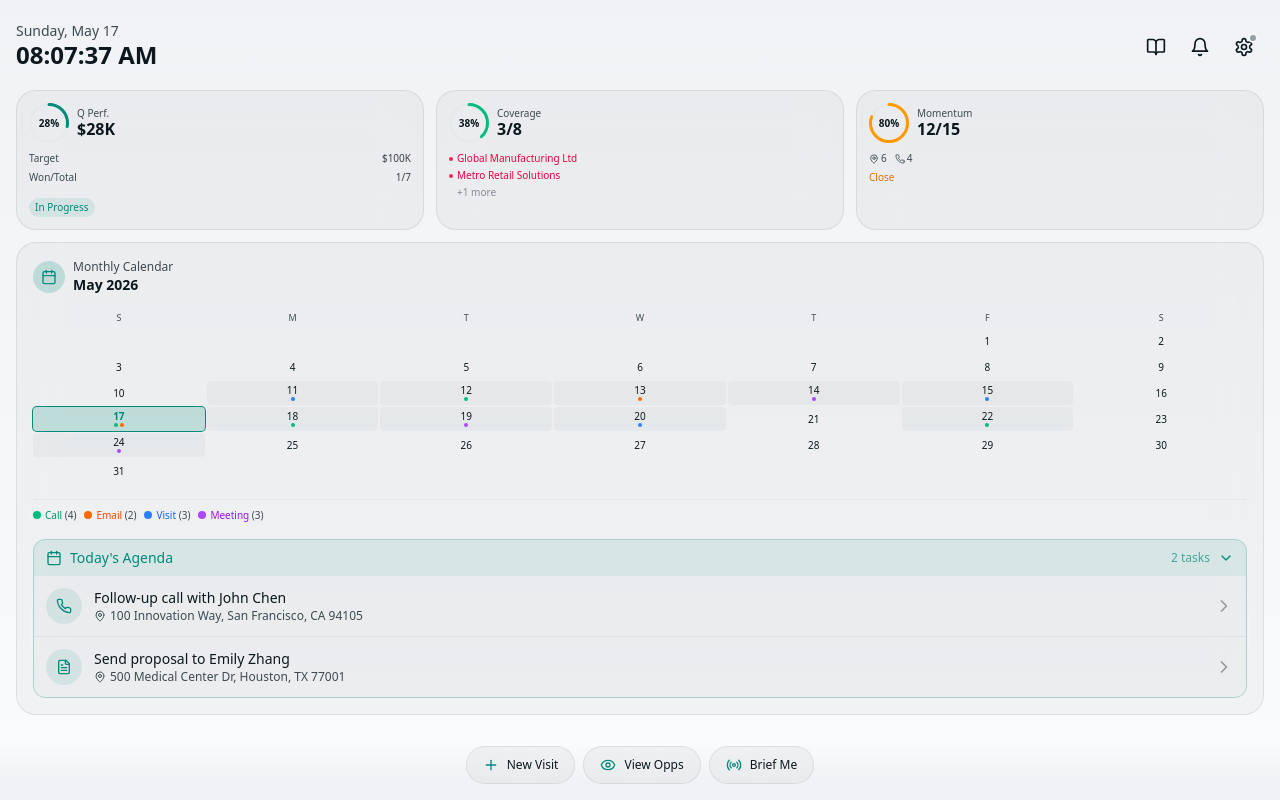
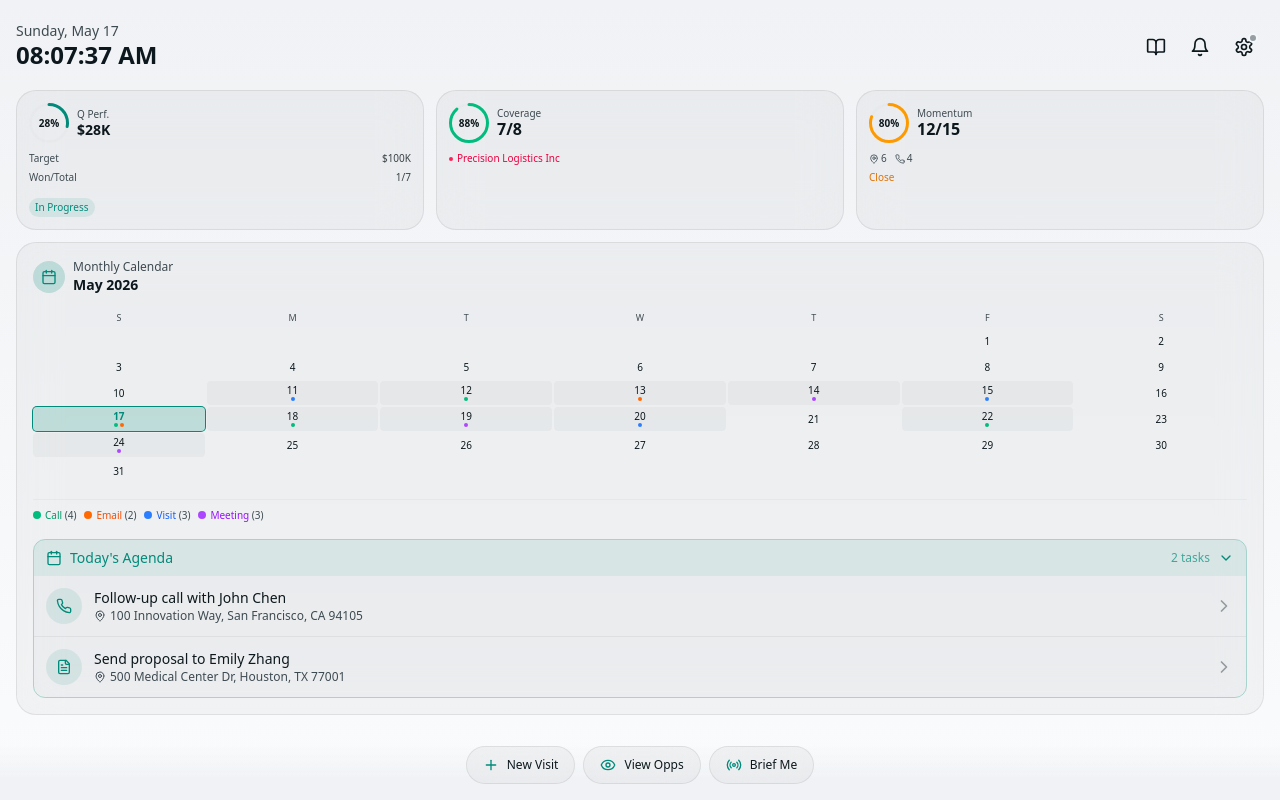
Before and after one commit to illusion615/Agentic-Sales-Mobile, a React (Vite) app in the folder apps/sales-copilot/: page / in a window 1280 px wide. Built offline with nearby package versions, Linux system fonts and the light colour scheme.

Commit message:
Fix Coverage to derive last-contact from activity log; shrink Q Perf value font to prevent truncation

```diff
--- a/apps/sales-copilot/src/components/kpi-card.tsx
+++ b/apps/sales-copilot/src/components/kpi-card.tsx
@@ -554,7 +554,7 @@ export function KPICards({ data, onNavigate, onMarkDone, onReschedule, activityI
               <p className="text-[10px] text-muted-foreground leading-tight truncate">
                 {locale === 'zh-Hans' ? '季度业绩' : 'Q Perf.'}
               </p>
-              <p className="text-base font-bold text-foreground leading-tight truncate">
+              <p className="text-sm font-bold text-foreground leading-tight whitespace-nowrap">
                 {formatCurrencyValue(data.quarterlyWonAmount)}
               </p>
             </div>
--- a/apps/sales-copilot/src/pages/home.tsx
+++ b/apps/sales-copilot/src/pages/home.tsx
@@ -523,19 +523,40 @@ export default function HomeDashboard() {
       return closeDate && closeDate <= weekEnd;
     }).length;
 
-    // Client coverage - contacted within last 7 days
+    // Client coverage - contacted within last 7 days.
+    // `account.lastcontactedon` is not reliably maintained when activities are
+    // created/completed, so derive the effective last-contact date per account
+    // from the activity log (max scheduleddate among activities tied to that
+    // account) and merge with `lastcontactedon` as a fallback.
     const sevenDaysAgo = new Date();
     sevenDaysAgo.setDate(sevenDaysAgo.getDate() - 7);
+    const fourteenDaysAgo = new Date();
+    fourteenDaysAgo.setDate(fourteenDaysAgo.getDate() - 14);
+
+    const lastActivityByAccount = new Map<string, Date>();
+    for (const a of activities) {
+      const accId = a.account?.id;
+      if (!accId || !a.scheduleddate) continue;
+      const d = new Date(a.scheduleddate);
+      if (Number.isNaN(d.getTime())) continue;
+      const prev = lastActivityByAccount.get(accId);
+      if (!prev || d > prev) lastActivityByAccount.set(accId, d);
+    }
+    const effectiveLastContact = (a: Account): Date | null => {
+      const fromActivity = a.id ? lastActivityByAccount.get(a.id) : undefined;
+      const fromField = a.lastcontactedon ? new Date(a.lastcontactedon) : null;
+      if (fromActivity && fromField) return fromActivity > fromField ? fromActivity : fromField;
+      return fromActivity || fromField || null;
+    };
+
     const clientsTouchedThisWeek = accounts.filter((a: Account) => {
-      const lastContact = a.lastcontactedon ? new Date(a.lastcontactedon) : null;
+      const lastContact = effectiveLastContact(a);
       return lastContact && lastContact >= sevenDaysAgo;
     }).length;
 
     // Clients at risk - not contacted in 14+ days
-    const fourteenDaysAgo = new Date();
-    fourteenDaysAgo.setDate(fourteenDaysAgo.getDate() - 14);
     const clientsAtRiskFiltered = accounts.filter((a: Account) => {
-      const lastContact = a.lastcontactedon ? new Date(a.lastcontactedon) : null;
+      const lastContact = effectiveLastContact(a);
       return !lastContact || lastContact < fourteenDaysAgo;
     });
     const clientsAtRisk = clientsAtRiskFiltered.length;
```
